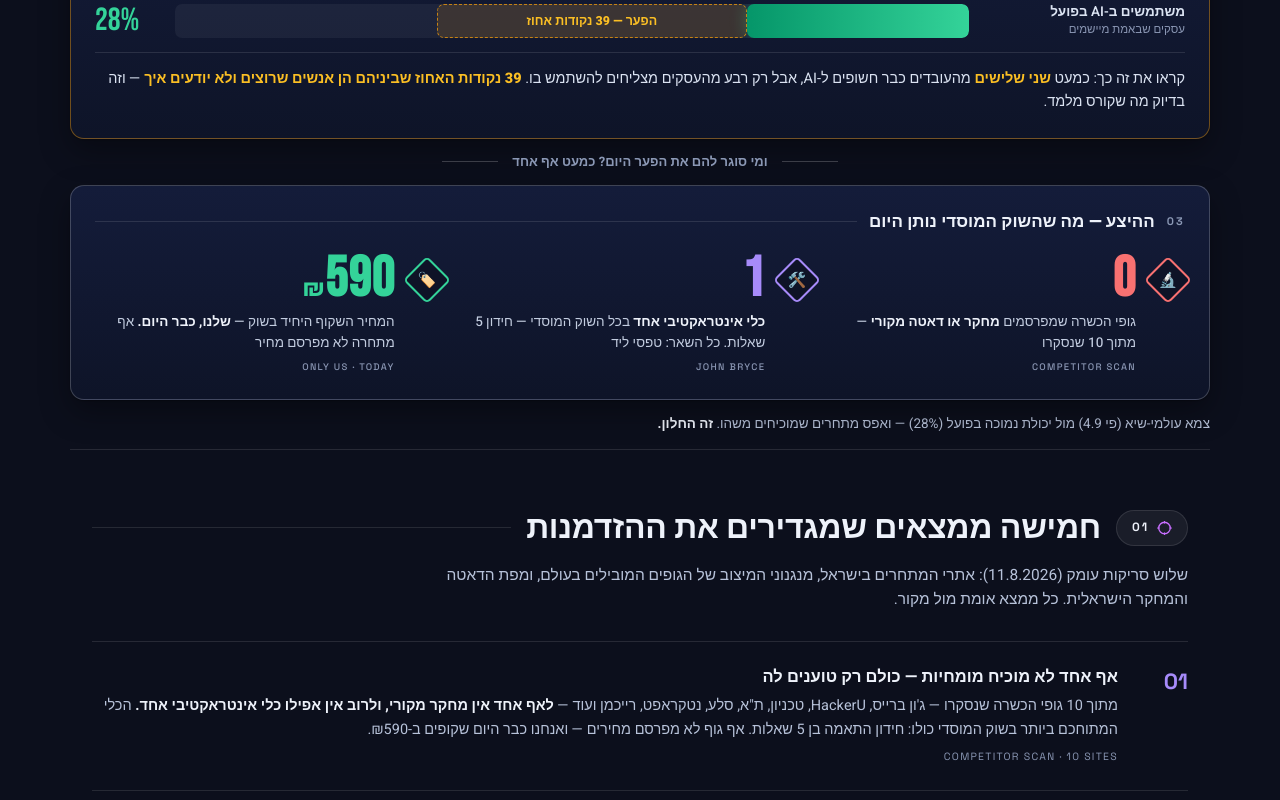
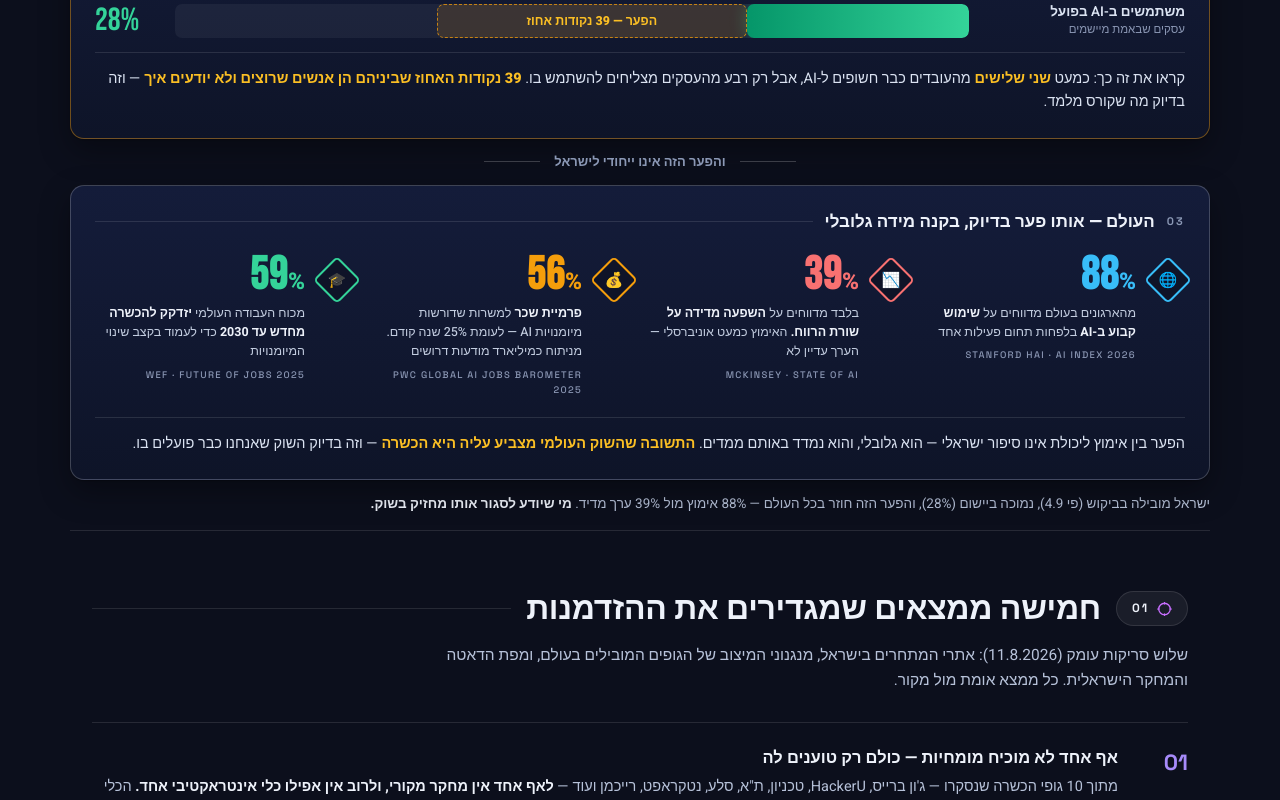
Before and after one commit to shayvazana-oss/bidul-ai-academy, a plain HTML site: page index.html in a window 1280 px wide. Shown: the part 1876-2676 px from the top of the page. Drawn offline with Linux system fonts and the light colour scheme.

Commit message:
Replace narrow local supply stats with verified global data (Stanford AI Index, McKinsey, PwC, WEF)

```diff
--- a/index.html
+++ b/index.html
@@ -156,7 +156,12 @@ h1.giant .go{background:var(--grad);-webkit-background-clip:text;background-clip
 .sgrid{display:grid;gap:22px}
 .sgrid.c2{grid-template-columns:1fr 1fr}
 .sgrid.c3{grid-template-columns:repeat(3,1fr)}
+.sgrid.c4{grid-template-columns:repeat(4,1fr);gap:18px}
+.sgrid.c4 .sfig{font-size:46px}
+.sgrid.c4 .scap{font-size:12.5px;max-width:none}
+@media(max-width:1080px){.sgrid.c4{grid-template-columns:1fr 1fr}}
 @media(max-width:780px){.sgrid.c2,.sgrid.c3{grid-template-columns:1fr}}
+@media(max-width:620px){.sgrid.c4{grid-template-columns:1fr}}
 .scell{display:flex;align-items:flex-start;gap:15px}
 .sdia{flex:0 0 auto;width:34px;height:34px;border:2px solid var(--mc);border-radius:5px;transform:rotate(45deg);display:flex;align-items:center;justify-content:center;background:rgba(12,15,28,.5);margin-top:7px}
 .sdia span{transform:rotate(-45deg);font-size:15px;line-height:1}
@@ -491,36 +496,44 @@ footer .src-line{margin-top:8px;line-height:1.8}
     <p class="gb-read">קראו את זה כך: כמעט <b>שני שלישים</b> מהעובדים כבר חשופים ל-AI, אבל רק רבע מהעסקים מצליחים להשתמש בו. <b>39 נקודות האחוז שביניהם הן אנשים שרוצים ולא יודעים איך</b> — וזה בדיוק מה שקורס מלמד.</p>
   </div>
 
-  <div class="snap-link rv">ומי סוגר להם את הפער היום? כמעט אף אחד</div>
+  <div class="snap-link rv">והפער הזה אינו ייחודי לישראל</div>
 
   <div class="snap-act rv">
-    <div class="act-lbl"><span class="an">03</span><h3>ההיצע — מה שהשוק המוסדי נותן היום</h3><span class="rule"></span></div>
-    <div class="sgrid c3">
-      <div class="scell" style="--mc:#f87171">
-        <span class="sdia"><span>🔬</span></span>
+    <div class="act-lbl"><span class="an">03</span><h3>העולם — אותו פער בדיוק, בקנה מידה גלובלי</h3><span class="rule"></span></div>
+    <div class="sgrid c4">
+      <div class="scell" style="--mc:#38bdf8">
+        <span class="sdia"><span>🌐</span></span>
         <div>
-          <div class="sfig"><b>0</b></div>
-          <div class="scap">גופי הכשרה שמפרסמים <b>מחקר או דאטה מקורי</b> — מתוך 10 שנסקרו<span class="ssrc">COMPETITOR SCAN</span></div>
+          <div class="sfig"><b data-count="88">88</b><i>%</i></div>
+          <div class="scap">מהארגונים בעולם מדווחים על <b>שימוש קבוע ב-AI</b> בלפחות תחום פעילות אחד<span class="ssrc">STANFORD HAI · AI INDEX 2026</span></div>
         </div>
       </div>
-      <div class="scell" style="--mc:#a78bfa">
-        <span class="sdia"><span>🛠️</span></span>
+      <div class="scell" style="--mc:#f87171">
+        <span class="sdia"><span>📉</span></span>
         <div>
-          <div class="sfig"><b data-count="1">1</b></div>
-          <div class="scap"><b>כלי אינטראקטיבי אחד</b> בכל השוק המוסדי — חידון 5 שאלות. כל השאר: טפסי ליד<span class="ssrc">JOHN BRYCE</span></div>
+          <div class="sfig"><b data-count="39">39</b><i>%</i></div>
+          <div class="scap">בלבד מדווחים על <b>השפעה מדידה על שורת הרווח.</b> האימוץ כמעט אוניברסלי — הערך עדיין לא<span class="ssrc">MCKINSEY · STATE OF AI</span></div>
+        </div>
+      </div>
+      <div class="scell" style="--mc:#f59e0b">
+        <span class="sdia"><span>💰</span></span>
+        <div>
+          <div class="sfig"><b data-count="56">56</b><i>%</i></div>
+          <div class="scap"><b>פרמיית שכר</b> למשרות שדורשות מיומנויות AI — לעומת 25% שנה קודם. מניתוח כמיליארד מודעות דרושים<span class="ssrc">PWC GLOBAL AI JOBS BAROMETER 2025</span></div>
         </div>
       </div>
       <div class="scell" style="--mc:#34d399">
-        <span class="sdia"><span>🏷️</span></span>
+        <span class="sdia"><span>🎓</span></span>
         <div>
-          <div class="sfig"><i>₪</i><b data-count="590">590</b></div>
-          <div class="scap">המחיר השקוף היחיד בשוק — <b>שלנו, כבר היום.</b> אף מתחרה לא מפרסם מחיר<span class="ssrc">ONLY US · TODAY</span></div>
+          <div class="sfig"><b data-count="59">59</b><i>%</i></div>
+          <div class="scap">מכוח העבודה העולמי <b>יזדקק להכשרה מחדש עד 2030</b> כדי לעמוד בקצב שינוי המיומנויות<span class="ssrc">WEF · FUTURE OF JOBS 2025</span></div>
         </div>
       </div>
     </div>
+    <p class="gb-read" style="margin-top:20px">הפער בין אימוץ ליכולת אינו סיפור ישראלי — הוא גלובלי, והוא נמדד באותם ממדים. <b>התשובה שהשוק העולמי מצביע עליה היא הכשרה</b> — וזה בדיוק השוק שאנחנו כבר פועלים בו.</p>
   </div>
 
-  <p class="mi-note">צמא עולמי-שיא (פי 4.9) מול יכולת נמוכה בפועל (28%) — ואפס מתחרים שמוכיחים משהו. <b>זה החלון.</b></p>
+  <p class="mi-note">ישראל מובילה בביקוש (פי 4.9), נמוכה ביישום (28%), והפער הזה חוזר בכל העולם — 88% אימוץ מול 39% ערך מדיד. <b>מי שיודע לסגור אותו מחזיק בשוק.</b></p>
 </div>
 
 <!-- FINDINGS -->
@@ -1035,7 +1048,7 @@ footer .src-line{margin-top:8px;line-height:1.8}
 <footer>
   <div class="wrap">
     <p><b>מתודולוגיה:</b> הדוח מבוסס על שלוש סריקות מחקר שבוצעו ב-11.8.2026 — סריקת 10 אתרי גופי הכשרה ישראליים, ניתוח מנגנוני מיצוב של גופים מובילים בעולם, ומיפוי מקורות הדאטה והמחקר על AI בישראל. כל נתון אומת מול מקור ראשוני.</p>
-    <p class="src-line"><b>מקורות עיקריים:</b> Anthropic Economic Index · Stanford HAI AI Index · Section AI Proficiency Report · בנק ישראל (דוח 2024) · למ"ס + המכון הישראלי לדמוקרטיה · GotFriends 2025 · רשות החדשנות · מדד נאמן (טכניון) · HubSpot · WillRobotsTakeMyJob · אתרי המתחרים כפי שנבדקו בפועל.</p>
+    <p class="src-line"><b>מקורות עיקריים:</b> Stanford HAI — AI Index 2026 · McKinsey — State of AI · PwC — Global AI Jobs Barometer 2025 · World Economic Forum — Future of Jobs 2025 · Anthropic Economic Index · Section AI Proficiency Report · בנק ישראל · למ"ס + המכון הישראלי לדמוקרטיה · GotFriends 2025 · רשות החדשנות · מדד נאמן (טכניון) · HubSpot · WillRobotsTakeMyJob · אתרי המתחרים כפי שנבדקו בפועל.</p>
     <p style="margin-top:10px">האקדמיה לבינה מלאכותית יישומית · היחידה ללימודי חוץ · אוגוסט 2026</p>
   </div>
 </footer>
```
